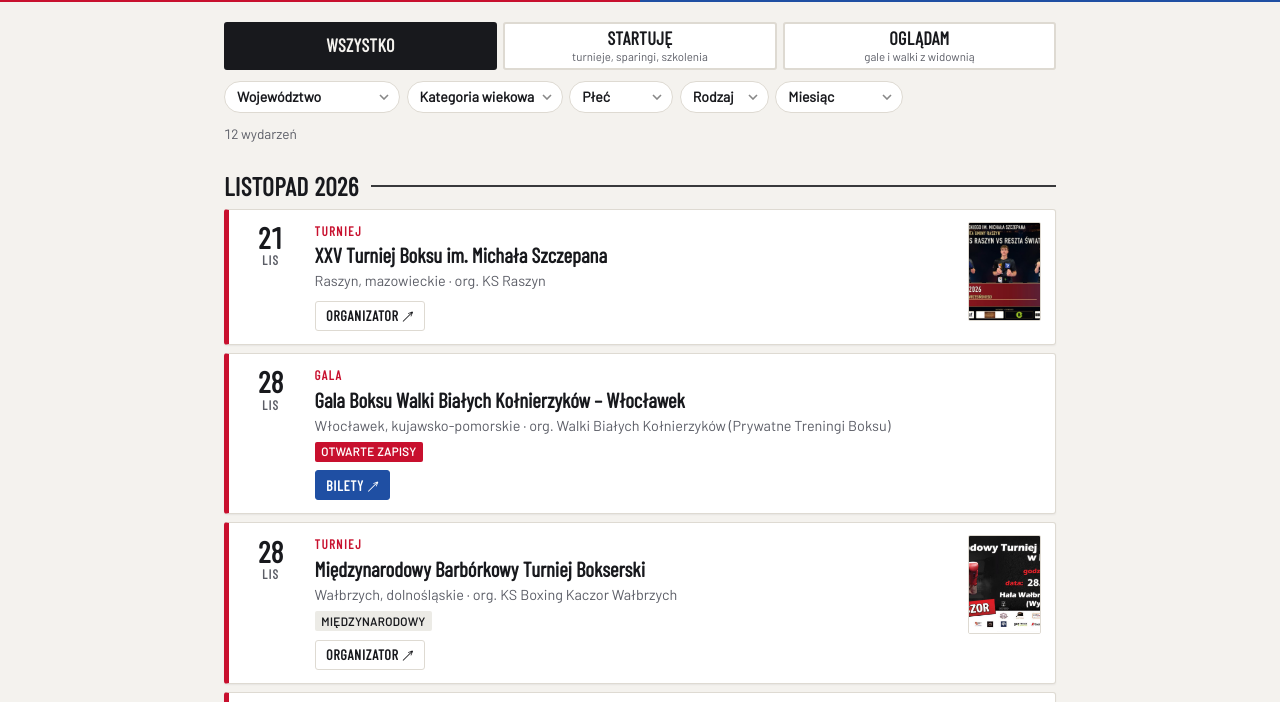
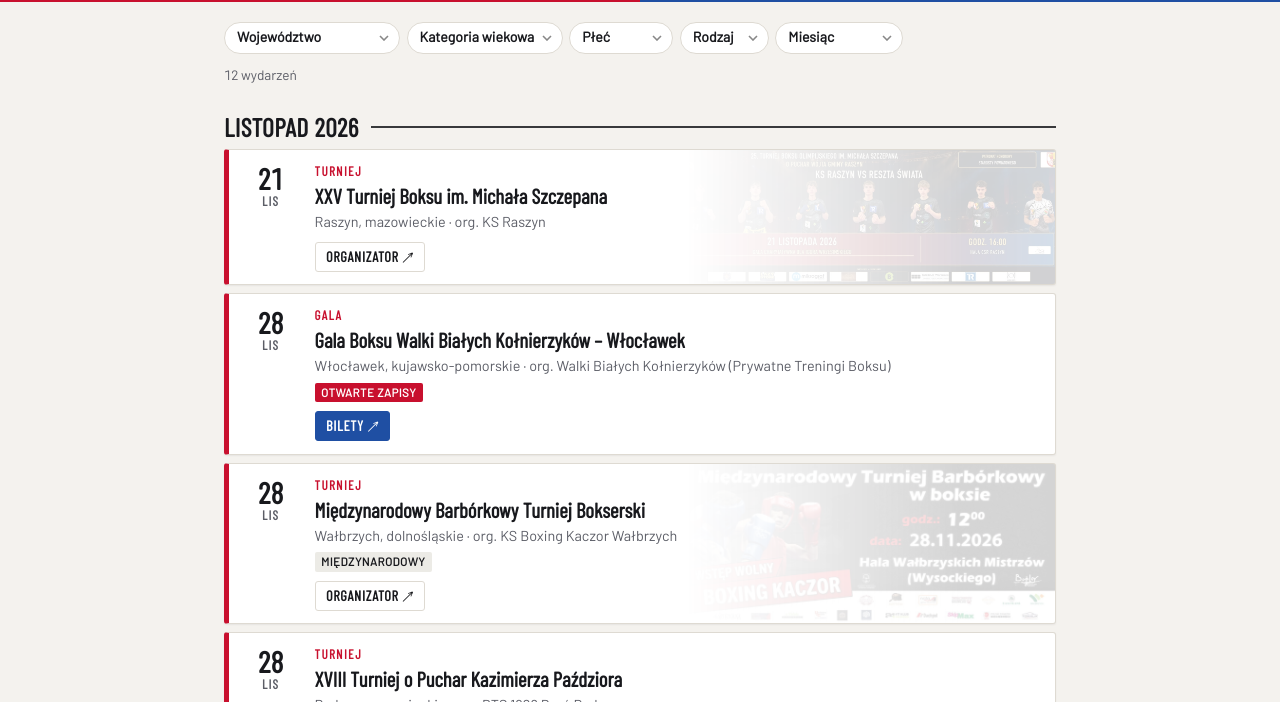
Before and after one commit to danil-misiurevych/ifight, an Astro site: page / in a window 1280 px wide. Shown: the part 83-785 px from the top of the page. Built offline with nearby package versions, Linux system fonts and the light colour scheme; Astro itself is replaced by a stand-in of ours.

Commit message:
Show the event poster faded into the card corner again
The poster sits behind the text on the right of the card, as before the
redesign, and gets clearer on hover. The Startuję / Oglądam switch is off
while the site shows only events athletes can enter.

Co-Authored-By: Claude Opus 5.5 <noreply@anthropic.com>

```diff
--- a/src/components/ListaWydarzen.astro
+++ b/src/components/ListaWydarzen.astro
@@ -3,7 +3,7 @@
 import Wiersz from './Wiersz.astro';
 import Filtry from './Filtry.astro';
 import type { Turniej } from '../lib/turnieje';
-import { dlaStartujacych, dlaWidzow, TYPY, WOJEWODZTWA } from '../lib/turnieje';
+import { TYPY, WOJEWODZTWA } from '../lib/turnieje';
 import { nazwaMiesiaca } from '../lib/daty';
 import { SITE } from '../site';
 
@@ -17,7 +17,8 @@ const { turnieje, dzis, filtrWojewodztwa = true } = Astro.props;
 
 const miesiace = [...new Set(turnieje.map((t) => t.start.slice(0, 7)))];
 const typy = TYPY.filter((typ) => turnieje.some((t) => t.typ === typ));
-const tryby = turnieje.some((t) => dlaStartujacych(t.udzial)) && turnieje.some((t) => dlaWidzow(t.udzial));
+// The "Startuję / Oglądam" switch is off while the site shows only the athletes' zone (wStrefie).
+const tryby = false;
 const wojewodztwa = filtrWojewodztwa
   ? WOJEWODZTWA.filter((w) => turnieje.some((t) => t.wojewodztwo === w))
   : [];
--- a/src/components/Wiersz.astro
+++ b/src/components/Wiersz.astro
@@ -62,6 +62,7 @@ const termin = !archiwum && t.termin_zgloszen && stanTerminu(t.termin_zgloszen,
   data-plec={t.plec.join(' ')}
   data-tryby={tryby}
 >
+  {t.obraz && <Image class="t-obraz" src={t.obraz} alt="" width={420} loading="lazy" decoding="async" />}
   <time class="t-data" datetime={t.start}>
     <span class:list={['t-dzien', { dlugi: dzien.length > 3 }]}>{dzien}</span>
     <span class="t-mies">{miesiac}</span>
@@ -99,5 +100,4 @@ const termin = !archiwum && t.termin_zgloszen && stanTerminu(t.termin_zgloszen,
       )
     }
   </div>
-  {t.obraz && <Image class="t-obraz" src={t.obraz} alt="" width={150} loading="lazy" decoding="async" />}
 </li>
--- a/src/styles/global.css
+++ b/src/styles/global.css
@@ -258,15 +258,18 @@ h1, h2 { font-family: var(--naglowki); font-weight: 800; text-wrap: balance; }
 .t-akcja[data-rodzaj='zapisy']:hover, .t-akcja[data-rodzaj='bilety']:hover { color: #fff; filter: brightness(1.12); }
 .t-akcja-wiecej { border-color: transparent; background: none; color: var(--szary); }
 
-/* Poster thumbnail on wider screens. */
-.t-obraz { display: none; }
-@media (min-width: 40rem) {
-  .t { grid-template-columns: 3.8rem 1fr auto; }
-  .t-obraz {
-    display: block; width: 4.6rem; height: 6.2rem; object-fit: cover; border-radius: 2px;
-    align-self: start; border: 1px solid var(--linia);
-  }
+/* Poster faded into the right corner of the card, behind the text; clearer on hover. */
+.t { isolation: isolate; overflow: hidden; }
+.t-obraz {
+  position: absolute; z-index: -1; top: 0; right: 0; bottom: 0; width: 45%; height: 100%;
+  object-fit: cover; opacity: 0.18; pointer-events: none;
+  -webkit-mask-image: linear-gradient(90deg, transparent, #000 75%);
+  mask-image: linear-gradient(90deg, transparent, #000 75%);
+  transition: opacity 0.25s;
 }
+.t:hover .t-obraz, .t:focus-within .t-obraz { opacity: 0.45; }
+@media (min-width: 40rem) { .t { grid-template-columns: 3.8rem 1fr; } }
+@media (max-width: 40rem) { .t-obraz { width: 55%; opacity: 0.13; } }
 .pusto { margin: 2rem 0; color: var(--szary); text-align: center; }
 
 /* Text pages */
```
